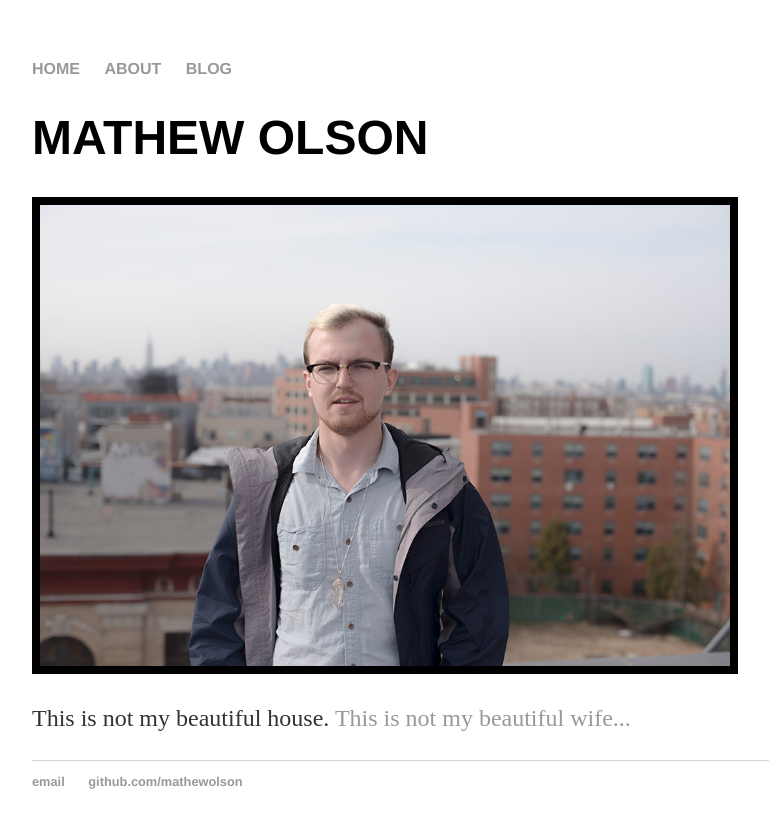
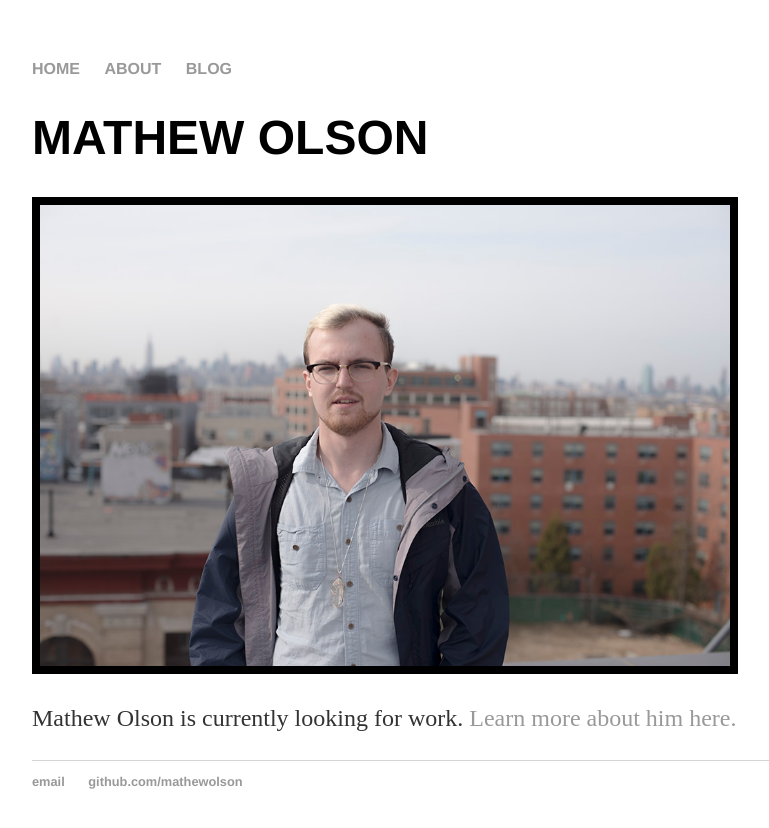
Before and after one commit to mathewolson/mathewolson.github.io, a Jekyll site: the page built from index.html, in a window 1280 px wide. Shown: the top 828 px of the page, without its empty margins (160-929 px from the left). Built offline with Jekyll 4.4.1, drawn with Linux system fonts in a browser that asks for light colours.

Commit message:
Update index.html

```diff
--- a/index.html
+++ b/index.html
@@ -5,5 +5,5 @@ title: Mathew Olson
 <div class="blurb">
 	<h1>MATHEW OLSON</h1>
 	<img src="https://raw.githubusercontent.com/mathewolson/mathewolson.github.io/master/DSC_7853_small.jpg" alt="Photo by Michael Zhao" width=690px border=8px/>
-	<p>This is not my beautiful house. <a href="/about">This is not my beautiful wife...</a></p>
+	<p>Mathew Olson is currently looking for work. <a href="/about">Learn more about him here.</a></p>
 </div><!-- /.blurb -->
```
